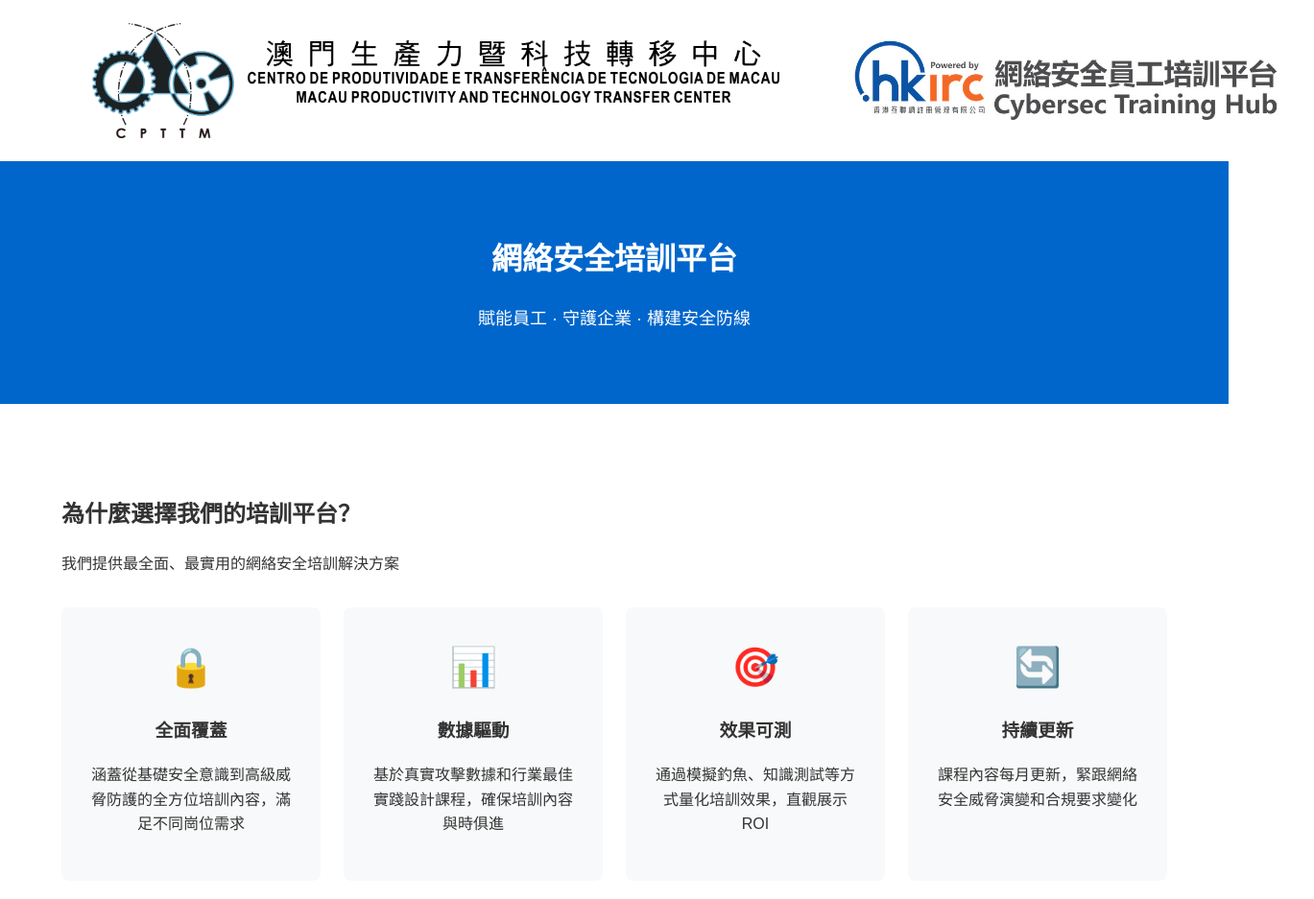
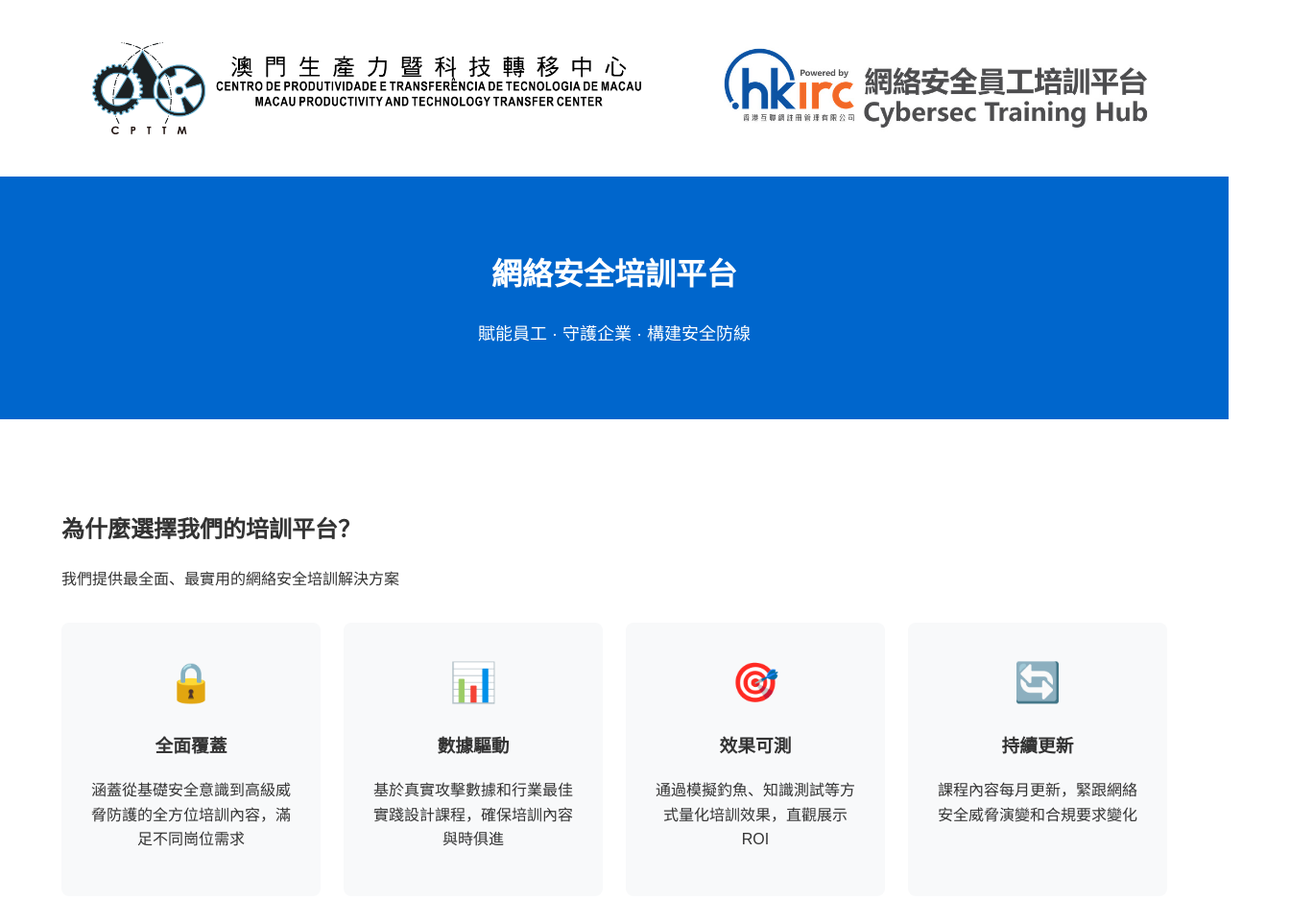
Before and after one commit to DanielCheang007/hkirc, a plain HTML site: page index.html in a window 1280 px wide. Shown: the top 937 px of the page at 96% size, 1369 px wide, since content can reach past the window. Drawn offline with Linux system fonts and the light colour scheme.

Commit message:
smaller logo

```diff
--- a/app.css
+++ b/app.css
@@ -59,7 +59,14 @@ header {
   text-align: center;
 }
 
-.company-logo,
+.company-logo {
+  height: auto;
+  max-height: 6rem;
+  max-width: 100%;
+  object-fit: contain;
+  padding: 0.5rem 1rem;
+}
+
 .partner-logo {
   height: auto;
   max-height: 7.5rem;
@@ -146,8 +153,8 @@ header {
 
 .partner-logos {
   display: grid;
-  grid-template-columns: repeat(auto-fill, minmax(10rem, 1fr));
-  gap: 1rem;
+  grid-template-columns: repeat(4, minmax(12rem, 1fr));
+  gap: 1.5rem;
 }
 
 .partner-logo {
@@ -157,8 +164,18 @@ header {
   align-items: center;
   justify-content: center;
   height: auto;
-  min-height: 5rem;
-  padding: 0.5rem;
+  min-height: 6rem;
+  padding: 1rem;
+}
+
+@media (max-width: 1024px) {
+  .partner-logos {
+    grid-template-columns: repeat(auto-fill, minmax(10rem, 1fr));
+  }
+
+  .partner-logo {
+    min-height: 5rem;
+  }
 }
 
 @media (max-width: 768px) {
@@ -168,6 +185,7 @@ header {
 
   .partner-logo {
     min-height: 4rem;
+    padding: 0.5rem;
   }
 }
 
```
